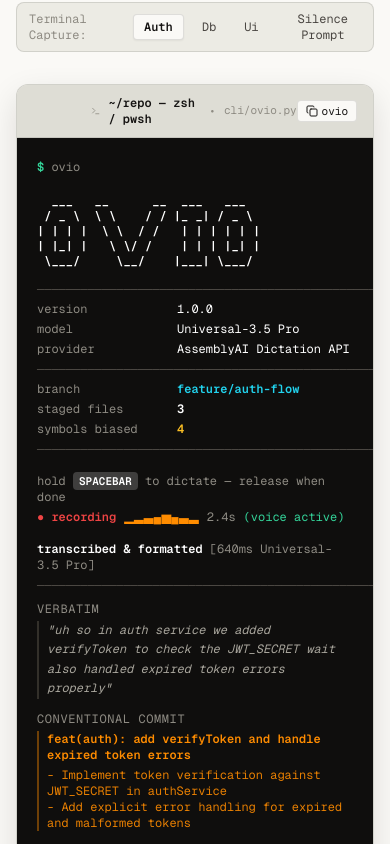
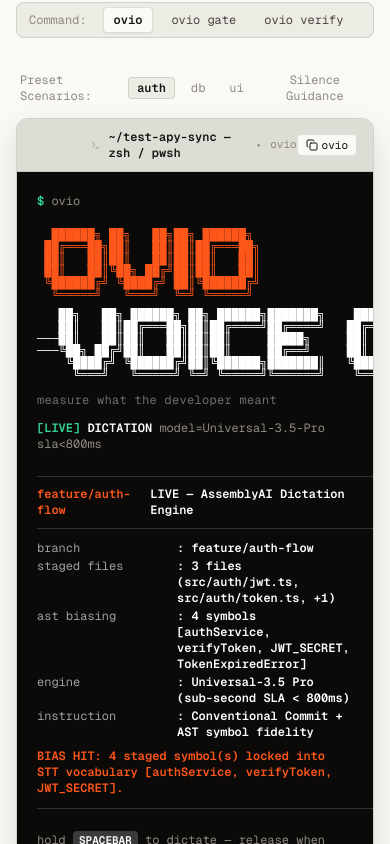
Before and after one commit to toufiqfarhan0/ovio, a React (Vite) app: page / in a window 390 px wide. Shown: the part 1140-1984 px from the top of the page. Built offline with nearby package versions, Linux system fonts and the light colour scheme.

Commit message:
feat(docs,ui): sync landing page terminal simulator and README with new CLI commands

```diff
--- a/src/components/ConsoleWindow.jsx
+++ b/src/components/ConsoleWindow.jsx
@@ -1,6 +1,6 @@
 import React, { useState } from 'react'
 import { motion } from 'framer-motion'
-import { Terminal, Copy, Check, Zap } from 'lucide-react'
+import { Terminal, Copy, Check, ShieldCheck, Cpu } from 'lucide-react'
 import { useSectionId } from '../utils/navigation'
 
 export const TERMINAL_SESSIONS = {
@@ -8,7 +8,7 @@
     id: 'auth',
     title: '#1 Auth JWT Refactor',
     branch: 'feature/auth-flow',
-    filesCount: 3,
+    filesCount: '3 files (src/auth/jwt.ts, src/auth/token.ts, +1)',
     keyterms: ['authService', 'verifyToken', 'JWT_SECRET', 'TokenExpiredError'],
     verbatim: 'uh so in auth service we added verifyToken to check the JWT_SECRET wait also handled expired token errors properly',
     commitTitle: 'feat(auth): add verifyToken and handle expired token errors',
@@ -22,7 +22,7 @@
     id: 'db',
     title: '#2 Postgres Schema',
     branch: 'fix/user-org-cascade',
-    filesCount: 2,
+    filesCount: '2 files (src/db/schema.ts, src/db/migrations.ts)',
     keyterms: ['UserOrganization', 'foreignKey', 'cascadeDelete', 'organizationId'],
     verbatim: 'we added a foreign key constraint for UserOrganization with cascade delete and uh make sure we indexed organizationId actually',
     commitTitle: 'feat(db): add cascade delete and index to UserOrganization',
@@ -36,7 +36,7 @@
     id: 'ui',
     title: '#3 Tailwind Theme Switcher',
     branch: 'feat/theme-toggle',
-    filesCount: 2,
+    filesCount: '2 files (src/components/Navbar.tsx, src/hooks/useTheme.ts)',
     keyterms: ['useThemePreference', 'darkModeToggle', 'hairlineBorder', 'localStorage'],
     verbatim: 'um in navbar component we added the theme preference switcher with local storage persistence and wait fixed the mobile drawer toggle',
     commitTitle: 'feat(ui): add theme switcher to Navbar and fix mobile drawer',
@@ -50,10 +50,10 @@
     id: 'silence',
     title: '#4 Silence Guidance',
     branch: 'fix/token-guard',
-    filesCount: 2,
+    filesCount: '2 files (src/auth/tokenGuard.ts, src/auth/types.ts)',
     keyterms: ['verifyToken', 'tokenExpiresAt', 'authService'],
-    statusNote: 'listening... please speak more',
-    verbatim: '[2.4s silence] -> ovio prompted: (listening... please speak more) -> developer dictated: "in auth service check tokenExpiresAt before verifyToken"',
+    statusNote: 'pause detected — speak more or release',
+    verbatim: '[2.4s silence] -> ovio intercepted dead air -> developer spoke: "in auth service check tokenExpiresAt before verifyToken"',
     commitTitle: 'fix(auth): check tokenExpiresAt prior to verifyToken',
     commitBullets: [
       '- Ensure tokenExpiresAt validation occurs before verifyToken invocation',
@@ -63,22 +63,32 @@
   }
 }
 
-const ASCII_BANNER = `  ___   __      __  ___   ___
- / _ \\  \\ \\    / / |_ _| / _ \\
-| | | |  \\ \\  / /   | | | | | |
-| |_| |   \\ \\/ /    | | | |_| |
- \\___/     \\__/    |___| \\___/ `
+const BANNER_TOP = `  ██████╗ ██╗   ██╗██╗ ██████╗
+ ██╔═══██╗██║   ██║██║██╔═══██╗
+ ██║   ██║██║   ██║██║██║   ██║
+ ██║   ██║╚██╗ ██╔╝██║██║   ██║
+ ╚██████╔╝ ╚████╔╝ ██║╚██████╔╝
+  ╚═════╝   ╚═══╝  ╚═╝ ╚═════╝ `
+
+const BANNER_BOT = `   ██╗   ██╗ ██████╗ ██╗ ██████╗███████╗    ██████╗ ██╗████████╗
+   ██║   ██║██╔═══██╗██║██╔════╝██╔════╝   ██╔════╝ ██║╚══██╔══╝
+───██║   ██║██║   ██║██║██║     █████╗     ██║  ███╗██║   ██║
+───╚██╗ ██╔╝██║   ██║██║██║     ██╔══╝     ██║   ██║██║   ██║
+    ╚████╔╝ ╚██████╔╝██║╚██████╗███████║   ╚██████╔╝██║   ██║
+     ╚═══╝   ╚═════╝ ╚═╝ ╚═════╝╚══════╝    ╚═════╝ ╚═╝   ╚═╝   `
 
 const RULE = '────────────────────────────────────────────────────────────────────'
 
 export default function ConsoleWindow({ selectedPreset, onSelectPreset }) {
   const [internalSession, setInternalSession] = useState('auth')
+  const [activeCommand, setActiveCommand] = useState('ovio') // 'ovio', 'gate', 'verify'
   const activeSession = selectedPreset || internalSession
   const session = TERMINAL_SESSIONS[activeSession] || TERMINAL_SESSIONS.auth
   const [copied, setCopied] = useState(false)
   const [copiedCmd, setCopiedCmd] = useState(false)
 
   const setActiveSession = (key) => {
+    setActiveCommand('ovio')
     setInternalSession(key)
     if (onSelectPreset) {
       onSelectPreset(key)
@@ -94,7 +104,8 @@
   }
 
   const handleCopyCmd = () => {
-    navigator.clipboard.writeText('ovio')
+    const cmdStr = activeCommand === 'ovio' ? 'ovio' : `ovio ${activeCommand}`
+    navigator.clipboard.writeText(cmdStr)
     setCopiedCmd(true)
     setTimeout(() => setCopiedCmd(false), 2000)
   }
@@ -118,24 +129,64 @@
             </h2>
           </div>
 
-          {/* Session Switcher */}
-          <div className="flex items-center gap-2 bg-paper p-1 rounded-lg hairline-border text-xs font-mono">
-            <span className="text-muted px-2">Terminal Capture:</span>
+          {/* Command Switcher */}
+          <div className="flex flex-wrap items-center gap-2 bg-paper p-1 rounded-lg hairline-border text-xs font-mono">
+            <span className="text-muted px-2">Command:</span>
+            <button
+              onClick={() => setActiveCommand('ovio')}
+              className={`px-2.5 py-1 rounded transition-all ${
+                activeCommand === 'ovio'
+                  ? 'bg-paper-light text-ink font-semibold shadow-sm hairline-border'
+                  : 'text-ink-soft hover:text-ink'
+              }`}
+            >
+              ovio
+            </button>
+            <button
+              onClick={() => setActiveCommand('gate')}
+              className={`px-2.5 py-1 rounded transition-all ${
+                activeCommand === 'gate'
+                  ? 'bg-paper-light text-ink font-semibold shadow-sm hairline-border'
+                  : 'text-ink-soft hover:text-ink'
+              }`}
+            >
+              ovio gate
+            </button>
+            <button
+              onClick={() => setActiveCommand('verify')}
+              className={`px-2.5 py-1 rounded transition-all ${
+                activeCommand === 'verify'
+                  ? 'bg-paper-light text-ink font-semibold shadow-sm hairline-border'
+                  : 'text-ink-soft hover:text-ink'
+              }`}
+            >
+              ovio verify
+            </button>
+          </div>
+        </div>
+
+        {/* Preset selector when in main ovio mode */}
+        {activeCommand === 'ovio' && (
+          <div className="flex flex-wrap items-center justify-between mb-3 px-1 text-xs font-mono text-muted">
+            <div className="flex items-center gap-2">
+              <span>Preset Scenarios:</span>
               {Object.keys(TERMINAL_SESSIONS).map((key) => (
                 <button
                   key={key}
                   onClick={() => setActiveSession(key)}
-                className={`px-2.5 py-1 rounded transition-all capitalize ${
+                  className={`px-2 py-0.5 rounded transition-all ${
                     activeSession === key
-                    ? 'bg-paper-light text-ink font-semibold shadow-sm hairline-border'
-                    : 'text-ink-soft hover:text-ink'
+                      ? 'bg-paper text-ink font-semibold hairline-border'
+                      : 'text-muted hover:text-ink'
                   }`}
                 >
-                {key === 'silence' ? 'Silence Prompt' : key}
+                  {key === 'silence' ? 'Silence Guidance' : key}
                 </button>
               ))}
             </div>
+            <span className="hidden sm:inline text-[11px] text-muted">Universal-3.5 Pro · Sub-second SLA &lt;800ms</span>
           </div>
+        )}
 
         {/* Authentic Terminal Window */}
         <div className="rounded-xl hairline-border bg-paper shadow-paper-lg overflow-hidden border border-line-strong">
@@ -148,65 +199,93 @@
                 <span className="w-2.5 h-2.5 rounded-full bg-line-strong"></span>
               </div>
               <Terminal className="w-3.5 h-3.5 text-muted" />
-              <span className="text-xs font-mono text-ink font-semibold">~/repo — zsh / pwsh</span>
+              <span className="text-xs font-mono text-ink font-semibold">~/test-apy-sync — zsh / pwsh</span>
               <span className="text-xs font-mono text-muted">•</span>
-              <span className="text-[11px] font-mono text-muted">cli/ovio.py</span>
+              <span className="text-[11px] font-mono text-muted">
+                {activeCommand === 'ovio' ? 'ovio' : `ovio ${activeCommand}`}
+              </span>
             </div>
 
             <div className="flex items-center gap-3 text-xs font-mono">
               <button
                 onClick={handleCopyCmd}
                 className="px-2 py-0.5 rounded bg-paper-light text-ink hover:bg-paper hairline-border text-[11px] flex items-center gap-1 transition-colors"
-                title="Copy command: ovio"
+                title="Copy command"
               >
                 {copiedCmd ? <Check className="w-3 h-3 text-emerald-600" /> : <Copy className="w-3 h-3" />}
-                <span>ovio</span>
+                <span>{activeCommand === 'ovio' ? 'ovio' : `ovio ${activeCommand}`}</span>
               </button>
             </div>
           </div>
 
           {/* Terminal Body */}
-          <div className="p-5 sm:p-7 bg-[#0f0e0d] text-[#e6e4dc] font-mono text-xs sm:text-sm leading-relaxed overflow-x-auto selection:bg-white/20">
+          <div className="p-5 sm:p-7 bg-[#0b0a09] text-[#e6e4dc] font-mono text-xs sm:text-sm leading-relaxed overflow-x-auto selection:bg-white/20">
             {/* Command execution prompt */}
             <div className="text-[#8e8b83] mb-4">
-              <span className="text-emerald-400 font-semibold">$</span> ovio
+              <span className="text-emerald-400 font-semibold">$</span> {activeCommand === 'ovio' ? 'ovio' : `ovio ${activeCommand}`}
             </div>
 
-            {/* Clean ASCII Banner */}
-            <pre className="text-white font-bold leading-tight select-none mb-3">
-              {ASCII_BANNER}
+            {/* Render based on activeCommand */}
+            {activeCommand === 'ovio' && (
+              <>
+                {/* Dual-Tone ANSI Shadow Banner */}
+                <div className="select-none mb-3">
+                  <pre className="text-[#ff571a] font-bold leading-none tracking-normal">
+                    {BANNER_TOP}
                   </pre>
-
-            {/* Metadata Section */}
-            <div className="text-[#55524c] select-none text-xs">{RULE}</div>
-            <div className="grid grid-cols-[140px_1fr] gap-y-1 py-1 text-xs sm:text-[13px]">
-              <span className="text-[#8e8b83]">version</span>
-              <span className="text-white">1.0.0</span>
-              <span className="text-[#8e8b83]">model</span>
-              <span className="text-white">Universal-3.5 Pro</span>
-              <span className="text-[#8e8b83]">provider</span>
-              <span className="text-white">AssemblyAI Dictation API</span>
+                  <pre className="text-white font-bold leading-none tracking-normal mt-2">
+                    {BANNER_BOT}
+                  </pre>
+                  <div className="text-[#6e6e6e] text-xs mt-3 tracking-wide">
+                    measure what the developer meant
+                  </div>
                 </div>
 
-            <div className="text-[#55524c] select-none text-xs">{RULE}</div>
-            <div className="grid grid-cols-[140px_1fr] gap-y-1 py-1 text-xs sm:text-[13px]">
-              <span className="text-[#8e8b83]">branch</span>
-              <span className="text-cyan-400 font-semibold">{session.branch}</span>
-              <span className="text-[#8e8b83]">staged files</span>
-              <span className="text-white font-semibold">{session.filesCount}</span>
-              <span className="text-[#8e8b83]">symbols biased</span>
-              <span className="text-amber-400 font-semibold">{session.keyterms.length}</span>
+                {/* Status Verdict */}
+                <div className="mb-4 text-xs sm:text-[13px]">
+                  <span className="text-emerald-400 font-bold">[LIVE]</span>{' '}
+                  <span className="text-white font-bold">DICTATION</span>{' '}
+                  <span className="text-[#8e8b83]">model=Universal-3.5-Pro  sla&lt;800ms</span>
                 </div>
-            <div className="text-[#55524c] select-none text-xs mb-4">{RULE}</div>
 
-            {/* Recording Indicator */}
+                {/* Framed Telemetry Block */}
+                <div className="text-[#3a3834] select-none text-xs">{RULE}</div>
+                <div className="py-0.5 text-xs sm:text-[13px] flex items-center gap-3">
+                  <span className="text-[#ff571a] font-bold">{session.branch}</span>
+                  <span className="text-white font-bold">LIVE — AssemblyAI Dictation Engine</span>
+                </div>
+                <div className="text-[#3a3834] select-none text-xs">{RULE}</div>
+
+                <div className="grid grid-cols-[140px_1fr] gap-y-0.5 py-1 text-xs sm:text-[13px]">
+                  <span className="text-[#a0a0a0]">branch</span>
+                  <span className="text-white font-bold">: {session.branch}</span>
+
+                  <span className="text-[#a0a0a0]">staged files</span>
+                  <span className="text-white font-bold">: {session.filesCount}</span>
+
+                  <span className="text-[#a0a0a0]">ast biasing</span>
+                  <span className="text-white font-bold">: {session.keyterms.length} symbols [{session.keyterms.join(', ')}]</span>
+
+                  <span className="text-[#a0a0a0]">engine</span>
+                  <span className="text-white font-bold">: Universal-3.5 Pro (sub-second SLA &lt; 800ms)</span>
+
+                  <span className="text-[#a0a0a0]">instruction</span>
+                  <span className="text-white font-bold">: Conventional Commit + AST symbol fidelity</span>
+                </div>
+
+                <div className="text-[#ff571a] font-bold text-xs py-1">
+                  BIAS HIT: {session.keyterms.length} staged symbol(s) locked into STT vocabulary [{session.keyterms.slice(0, 3).join(', ')}].
+                </div>
+                <div className="text-[#3a3834] select-none text-xs mb-4">{RULE}</div>
+
+                {/* Recording Live Indicator */}
                 <div className="mb-4 text-xs sm:text-[13px]">
                   <div className="text-[#8e8b83] mb-1">
                     hold <span className="bg-white/20 text-white px-1.5 py-0.5 rounded text-[11px] font-bold">SPACEBAR</span> to dictate — release when done
                   </div>
                   <div className="flex flex-wrap items-center gap-2 font-semibold">
                     <span className="text-red-500">● recording</span>
-                <span className="text-[#FF8C00] tracking-wider">{session.statusNote ? '·······' : '▁▂▃▄▅▄▃▂'}</span>
+                    <span className="text-[#ff571a] tracking-wider">{session.statusNote ? '·······' : '▁▂▃▄▅▄▃▂'}</span>
                     <span className="text-[#8e8b83] text-xs font-normal">2.4s</span>
                     {session.statusNote ? (
                       <span className="text-amber-400 text-xs font-mono font-normal">({session.statusNote})</span>
@@ -216,50 +295,45 @@
                   </div>
                 </div>
 
-            {/* Result Header */}
-            <div className="text-xs sm:text-[13px] font-semibold text-white mb-1">
-              transcribed &amp; formatted <span className="text-[#8e8b83] font-normal text-xs">[{session.latency}ms  Universal-3.5 Pro]</span>
+                {/* Result Card with Framed Header */}
+                <div className="text-[#3a3834] select-none text-xs">{RULE}</div>
+                <div className="py-0.5 text-xs sm:text-[13px] flex items-center gap-3">
+                  <span className="text-[#ff571a] font-bold">commit_transcribe</span>
+                  <span className="text-white font-bold">TRANSCRIBED — in {session.latency} ms (SLA &lt; 800ms)</span>
                 </div>
-            <div className="text-[#55524c] select-none text-xs">{RULE}</div>
+                <div className="text-[#3a3834] select-none text-xs">{RULE}</div>
 
-            {/* Verbatim Speech */}
-            <div className="my-2">
-              <div className="text-[#8e8b83] text-xs uppercase tracking-wider mb-1">verbatim</div>
-              <div className="text-[#a8a59c] italic pl-2 border-l-2 border-[#33302a]">
-                "{session.verbatim}"
-              </div>
-            </div>
+                <div className="grid grid-cols-[140px_1fr] gap-y-1.5 py-2 text-xs sm:text-[13px]">
+                  <span className="text-[#a0a0a0]">verbatim</span>
+                  <span className="text-[#a8a59c] italic">: "{session.verbatim}"</span>
 
-            {/* Conventional Commit (Amber Highlight) */}
-            <div className="my-3">
-              <div className="text-[#8e8b83] text-xs uppercase tracking-wider mb-1">conventional commit</div>
-              <div className="pl-2 border-l-2 border-[#FF8C00]/40">
-                <div className="text-[#FF8C00] font-bold text-xs sm:text-[13px] mb-1">
-                  {session.commitTitle}
-                </div>
+                  <span className="text-[#a0a0a0]">conventional</span>
+                  <div>
+                    <span className="text-white font-bold">: {session.commitTitle}</span>
+                    <div className="mt-2 space-y-0.5">
                       {session.commitBullets.map((bullet, i) => (
-                  <div key={i} className="text-[#FF8C00]/90 text-xs sm:text-[13px]">
+                        <div key={i} className="text-[#a8a59c] text-xs sm:text-[13px]">
                           {bullet}
                         </div>
                       ))}
                     </div>
                   </div>
-
-            <div className="text-[#55524c] select-none text-xs mb-3">{RULE}</div>
+                </div>
+                <div className="text-[#3a3834] select-none text-xs mb-3">{RULE}</div>
 
                 {/* Interactive Decision Loop */}
                 <div className="flex flex-wrap items-center justify-between gap-3 text-xs sm:text-[13px]">
                   <div className="flex flex-wrap items-center gap-2">
                     <span className="text-white font-bold">[Enter]</span>
                     <span className="text-[#a8a59c]">commit &amp; push</span>
-                <span className="text-[#55524c]">|</span>
+                    <span className="text-[#55524c]">│</span>
                     <span className="text-white font-bold">[c]</span>
                     <span className="text-[#a8a59c]">commit only</span>
-                <span className="text-[#55524c]">|</span>
+                    <span className="text-[#55524c]">│</span>
                     <span className="text-white font-bold">[e]</span>
                     <span className="text-[#a8a59c]">edit</span>
-                <span className="text-[#55524c]">|</span>
-                <span className="text-red-400 font-bold">[q]</span>
+                    <span className="text-[#55524c]">│</span>
+                    <span className="text-[#ff571a] font-bold">[q]</span>
                     <span className="text-[#a8a59c]">cancel</span>
                   </div>
 
@@ -271,13 +345,101 @@
                     <span>{copied ? 'Copied' : 'Copy Commit'}</span>
                   </button>
                 </div>
+
+                <div className="mt-3 text-xs font-bold text-[#ff571a]">
+                  VERIFY OK: committed to local branch {session.branch}; pushed to origin/{session.branch}
+                </div>
+              </>
+            )}
+
+            {activeCommand === 'gate' && (
+              <>
+                <div className="select-none mb-3">
+                  <pre className="text-[#ff571a] font-bold leading-none tracking-normal">
+                    {BANNER_TOP}
+                  </pre>
+                  <pre className="text-white font-bold leading-none tracking-normal mt-2">
+                    {BANNER_BOT}
+                  </pre>
+                  <div className="text-[#6e6e6e] text-xs mt-3 tracking-wide">
+                    measure what the developer meant
+                  </div>
+                </div>
+
+                <div className="mb-4 text-xs sm:text-[13px]">
+                  <span className="text-emerald-400 font-bold">[PASS]</span>{' '}
+                  <span className="text-white font-bold">GATE_READY</span>{' '}
+                  <span className="text-[#8e8b83]">branch=main  staged=1  symbols=4</span>
+                </div>
+
+                <div className="text-[#3a3834] select-none text-xs">{RULE}</div>
+                <div className="py-0.5 text-xs sm:text-[13px] flex items-center gap-3">
+                  <span className="text-[#ff571a] font-bold">main</span>
+                  <span className="text-white font-bold">INSPECT — AST biasing audit</span>
+                </div>
+                <div className="text-[#3a3834] select-none text-xs">{RULE}</div>
+
+                <div className="grid grid-cols-[140px_1fr] gap-y-1 py-1 text-xs sm:text-[13px]">
+                  <span className="text-[#a0a0a0]">branch</span>
+                  <span className="text-white font-bold">: main</span>
+
+                  <span className="text-[#a0a0a0]">staged files</span>
+                  <span className="text-white font-bold">: 1 files (src/index.ts)</span>
+
+                  <span className="text-[#a0a0a0]">ast biasing</span>
+                  <div>
+                    <span className="text-white font-bold">: 4 symbol(s) locked into vocabulary</span>
+                    <div className="mt-1 space-y-0.5 text-[#a8a59c] text-xs">
+                      <div>01. index.ts</div>
+                      <div>02. index</div>
+                      <div>03. teamsRouter</div>
+                      <div>04. GET</div>
+                    </div>
+                  </div>
+
+                  <span className="text-[#a0a0a0]">engine</span>
+                  <span className="text-white font-bold">: Universal-3.5 Pro (sub-second SLA &lt; 800ms)</span>
+
+                  <span className="text-[#a0a0a0]">stt prompt</span>
+                  <span className="text-[#a8a59c]">: A developer dictating git commits for branch 'main'. Files: index.ts.</span>
+                </div>
+                <div className="text-[#3a3834] select-none text-xs mb-3">{RULE}</div>
+              </>
+            )}
+
+            {activeCommand === 'verify' && (
+              <>
+                <div className="text-[#3a3834] select-none text-xs">{RULE}</div>
+                <div className="py-0.5 text-xs sm:text-[13px] flex items-center gap-3">
+                  <span className="text-[#ff571a] font-bold">ovio_verify</span>
+                  <span className="text-white font-bold">DIAGNOSTICS — environment audit</span>
+                </div>
+                <div className="text-[#3a3834] select-none text-xs">{RULE}</div>
+
+                <div className="grid grid-cols-[140px_1fr] gap-y-1.5 py-2 text-xs sm:text-[13px]">
+                  <span className="text-[#a0a0a0]">git repository</span>
+                  <span className="text-white font-bold">: OK (work tree detected)</span>
+
+                  <span className="text-[#a0a0a0]">audio backend</span>
+                  <span className="text-white font-bold">: OK (sounddevice active · 16kHz PCM ready)</span>
+
+                  <span className="text-[#a0a0a0]">api key</span>
+                  <span className="text-white font-bold">: OK (AssemblyAI Universal-3.5 Pro verified)</span>
+                </div>
+                <div className="text-[#3a3834] select-none text-xs mb-3">{RULE}</div>
+
+                <div className="text-xs font-bold text-[#ff571a]">
+                  VERIFY OK: system fully operational; audio capture, AST biasing, and dictation ready.
+                </div>
+              </>
+            )}
           </div>
         </div>
 
         {/* Footer info */}
         <div className="mt-4 flex flex-wrap items-center justify-between text-xs font-mono text-muted px-2">
           <span>CLI binary: <strong className="text-ink">ovio</strong> (powered by AssemblyAI Dictation API)</span>
-          <span>Execution: <code className="px-1.5 py-0.5 bg-paper rounded text-ink font-semibold">ovio</code></span>
+          <span>Modes: <code className="px-1.5 py-0.5 bg-paper rounded text-ink font-semibold">ovio</code> · <code className="px-1.5 py-0.5 bg-paper rounded text-ink font-semibold">ovio gate</code> · <code className="px-1.5 py-0.5 bg-paper rounded text-ink font-semibold">ovio verify</code></span>
         </div>
       </div>
     </section>
--- a/src/components/Quickstart.jsx
+++ b/src/components/Quickstart.jsx
@@ -25,14 +25,14 @@
       cmd: `pip install -e .`
     },
     {
-      title: 'Run Voice Dictation Anywhere',
-      code: `ovio\n# or dry-run demo simulation: ovio --demo`,
+      title: 'Run Voice Git Anywhere',
+      code: `ovio\n# or dry-run demo simulation: ovio --demo\n# or transcribe file: ovio --file clip.wav`,
       cmd: `ovio`
     },
     {
-      title: <>Inspect <TechTooltip term="AST" position="top">AST</TechTooltip> Biased Symbols</>,
-      code: `ovio -v\n# displays extracted codebase symbols in header`,
-      cmd: `ovio -v`
+      title: <>Audit <TechTooltip term="AST" position="top">AST</TechTooltip> Biasing & Diagnostics</>,
+      code: `ovio gate     # inspects staged AST symbols\novio verify   # tests mic and API connectivity`,
+      cmd: `ovio gate`
     }
   ]
 
```
Also changed, not shown: 1 other file (tests, documents, lock files or other folders). Lines whose indentation alone changed are shown as unchanged.
